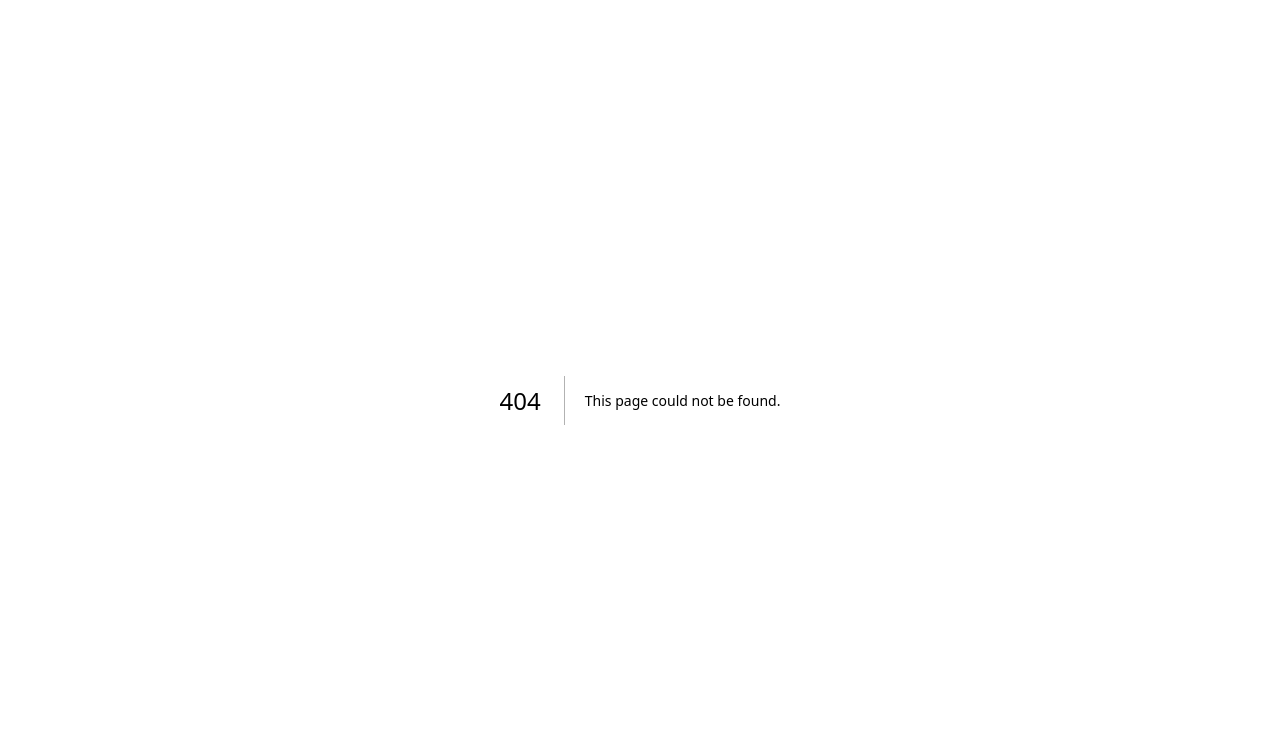
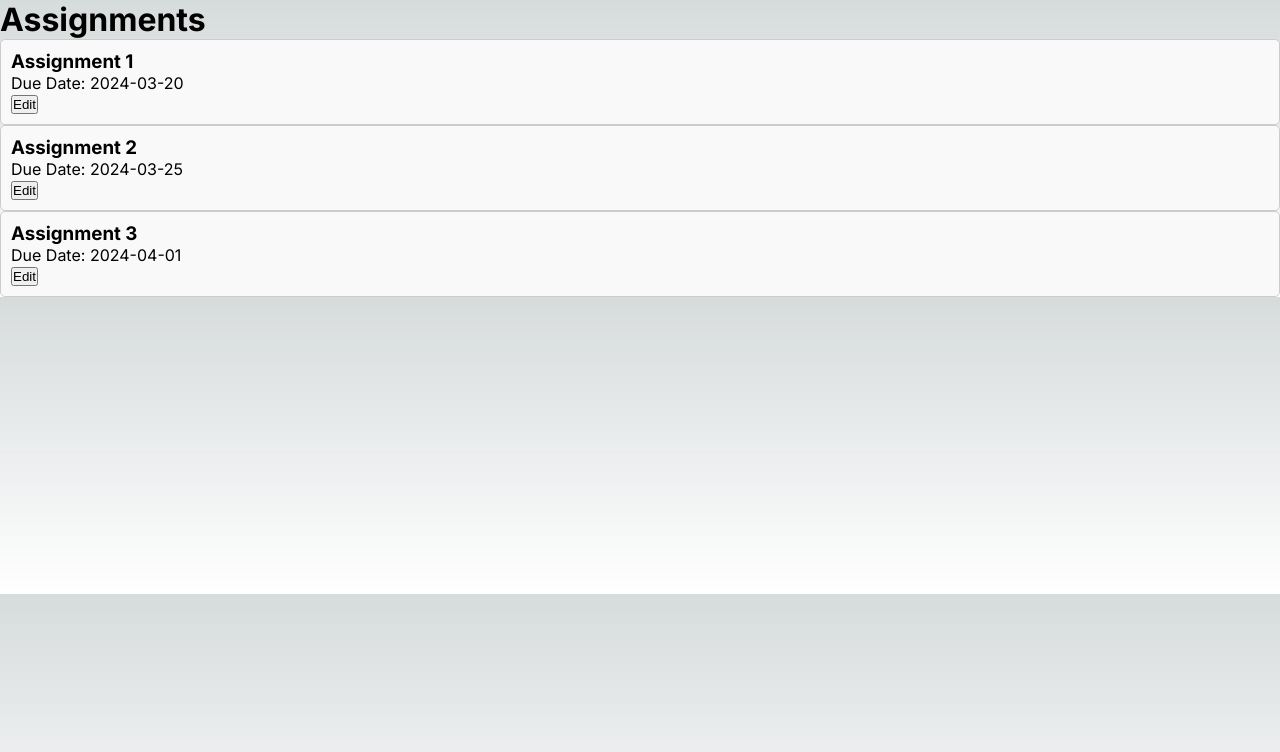
Before and after one commit to Flying-Kimbo/c302p3, a Next.js app: page /assignments in a window 1280 px wide. Before the commit this address had no page. Shown: the top 752 px of the page. Built offline with nearby package versions, Linux system fonts and the light colour scheme.

Commit message:
Added assignments page

```diff
--- /dev/null
+++ b/src/app/assignments/page.module.css
@@ -0,0 +1,26 @@
+.assignments-container {
+  display: row;
+  grid-template-columns: repeat(auto-fill, minmax(200px, 1fr));
+  grid-gap: 20px;
+}
+
+.assignment-tile {
+  border: 1px solid #ccc;
+  border-radius: 5px;
+  padding: 10px;
+  background-color: #f9f9f9;
+}
+
+.button {
+  padding: 5px 10px;
+  background-color: #007bff;
+  color: #fff;
+  border: none;
+  border-radius: 3px;
+  cursor: pointer;
+  transition: background-color 0.3s ease;
+}
+
+.button:hover {
+  background-color: #0056b3;
+}
--- /dev/null
+++ b/src/app/assignments/page.tsx
@@ -0,0 +1,28 @@
+import React from 'react';
+import styles from './page.module.css';
+
+const assignmentsData = [
+  { id: 1, name: 'Assignment 1', dueDate: '2024-03-20' },
+  { id: 2, name: 'Assignment 2', dueDate: '2024-03-25' },
+  { id: 3, name: 'Assignment 3', dueDate: '2024-04-01' },
+  // Add more assignments as needed
+];
+
+const Assignments = () => {
+  return (
+    <div>
+      <h1>Assignments</h1>
+      <div className={styles['assignments-container']}>
+        {assignmentsData.map((assignment) => (
+          <div key={assignment.id} className={styles['assignment-tile']}>
+            <h3>{assignment.name}</h3>
+            <p>Due Date: {assignment.dueDate}</p>
+            <button>Edit</button>
+          </div>
+        ))}
+      </div>
+    </div>
+  );
+};
+
+export default Assignments;
```
